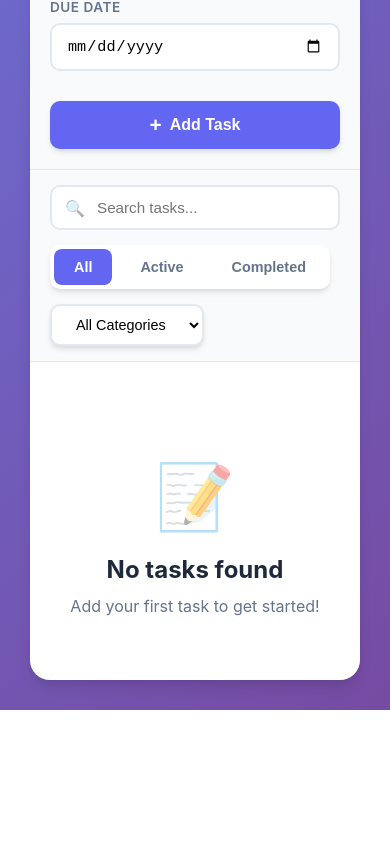
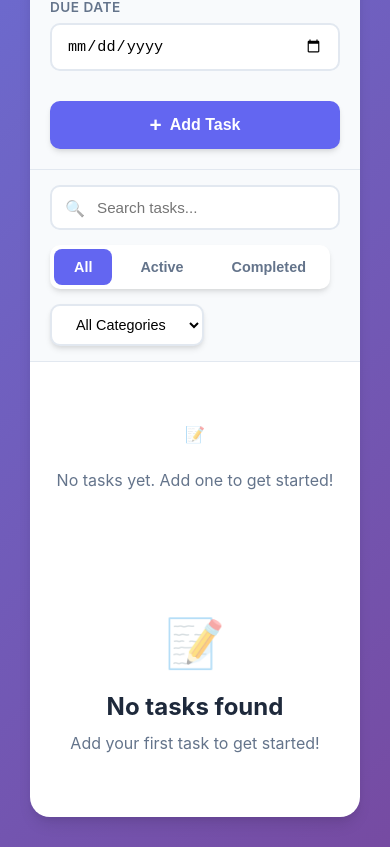
Before and after one commit to Menu-Makers/To-Do-app, a React (Vite) app: page / in a window 390 px wide. Shown: the part 859-1706 px from the top of the page. Before the commit the page ends 1569 px from the top, so only its background shows below. Built offline with nearby package versions, Linux system fonts and the light colour scheme.

Commit message:
Add empty state to TodoList

```diff
--- a/src/components/TodoList.css
+++ b/src/components/TodoList.css
@@ -4,8 +4,37 @@
   overflow-y: auto;
 }
 
+.empty-state {
+  text-align: center;
+  padding: 80px 20px;
+  color: var(--text-secondary);
+}
+
+.empty-icon {
+  font-size: 4rem;
+  margin-bottom: 20px;
+  opacity: 0.5;
+}
+
+.empty-text {
+  font-size: 1.1rem;
+  color: var(--text-secondary);
+}
+
 @media (max-width: 768px) {
   .todo-list {
     padding: 15px 20px 20px;
   }
+
+  .empty-state {
+    padding: 60px 20px;
+  }
+
+  .empty-icon {
+    font-size: 3rem;
+  }
+
+  .empty-text {
+    font-size: 1rem;
+  }
 }
--- a/src/components/TodoList.jsx
+++ b/src/components/TodoList.jsx
@@ -2,6 +2,15 @@ import TodoItem from './TodoItem'
 import './TodoList.css'
 
 function TodoList({ todos, onToggle, onDelete, onEdit }) {
+  if (todos.length === 0) {
+    return (
+      <div className="empty-state">
+        <p className="empty-icon">📝</p>
+        <p className="empty-text">No tasks yet. Add one to get started!</p>
+      </div>
+    )
+  }
+
   return (
     <div className="todo-list">
       {todos.map(todo => (
```
